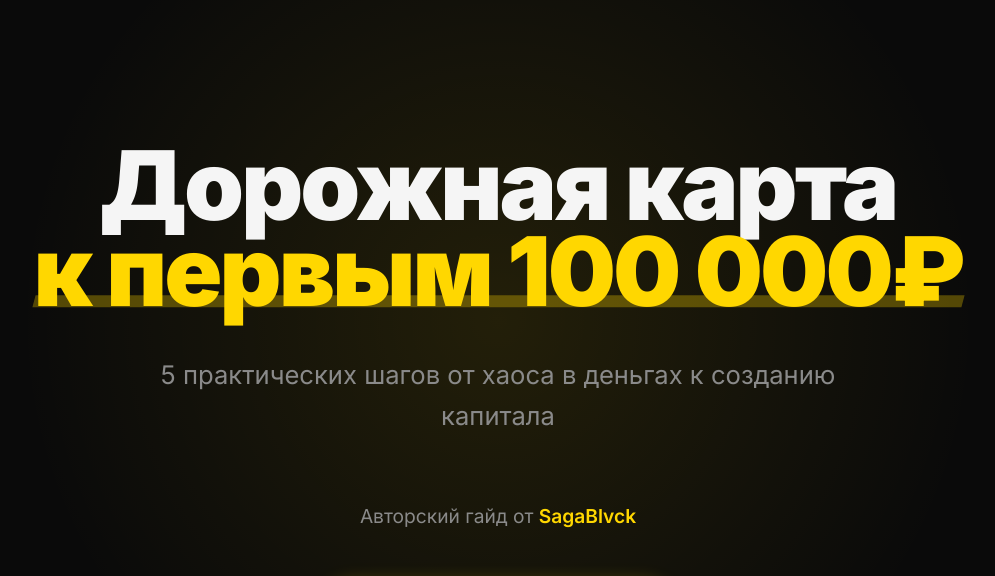
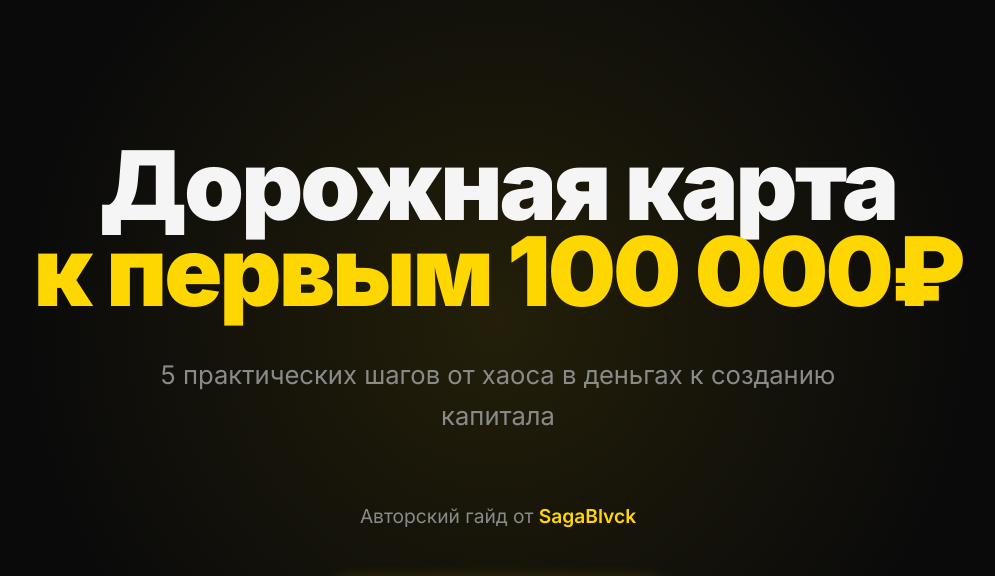
Before and after one commit to isDodge/web-visit, a plain HTML site: page index.html in a window 1280 px wide. Shown: the top 576 px of the page, without its empty margins (142-1137 px from the left). Drawn offline with Linux system fonts and the light colour scheme.

Commit message:
Update index.html

```diff
--- a/index.html
+++ b/index.html
@@ -96,18 +96,6 @@
             color: var(--primary);
             position: relative;
             display: inline-block;
-        }
-
-        .big-title span.yellow::after {
-            content: "";
-            position: absolute;
-            bottom: 8px;
-            left: 0;
-            width: 100%;
-            height: 12px;
-            background: rgba(255, 215, 0, 0.3);
-            z-index: -1;
-            transform: skew(-15deg);
         }
 
         .section-title {
```
